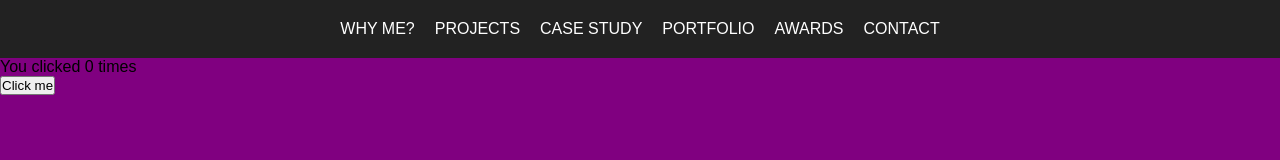
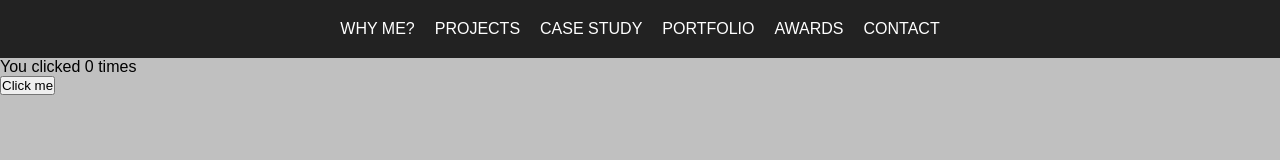
Before and after one commit to jayoharedee/assignment, a React app: page / in a window 1280 px wide. Built offline with nearby package versions, Linux system fonts and the light colour scheme.

Commit message:
Checking Continous Deployment

```diff
--- a/src/scss/style.scss
+++ b/src/scss/style.scss
@@ -1,3 +1,3 @@
 body {
-  background-color: purple;
+  background-color: silver;
 }
```
